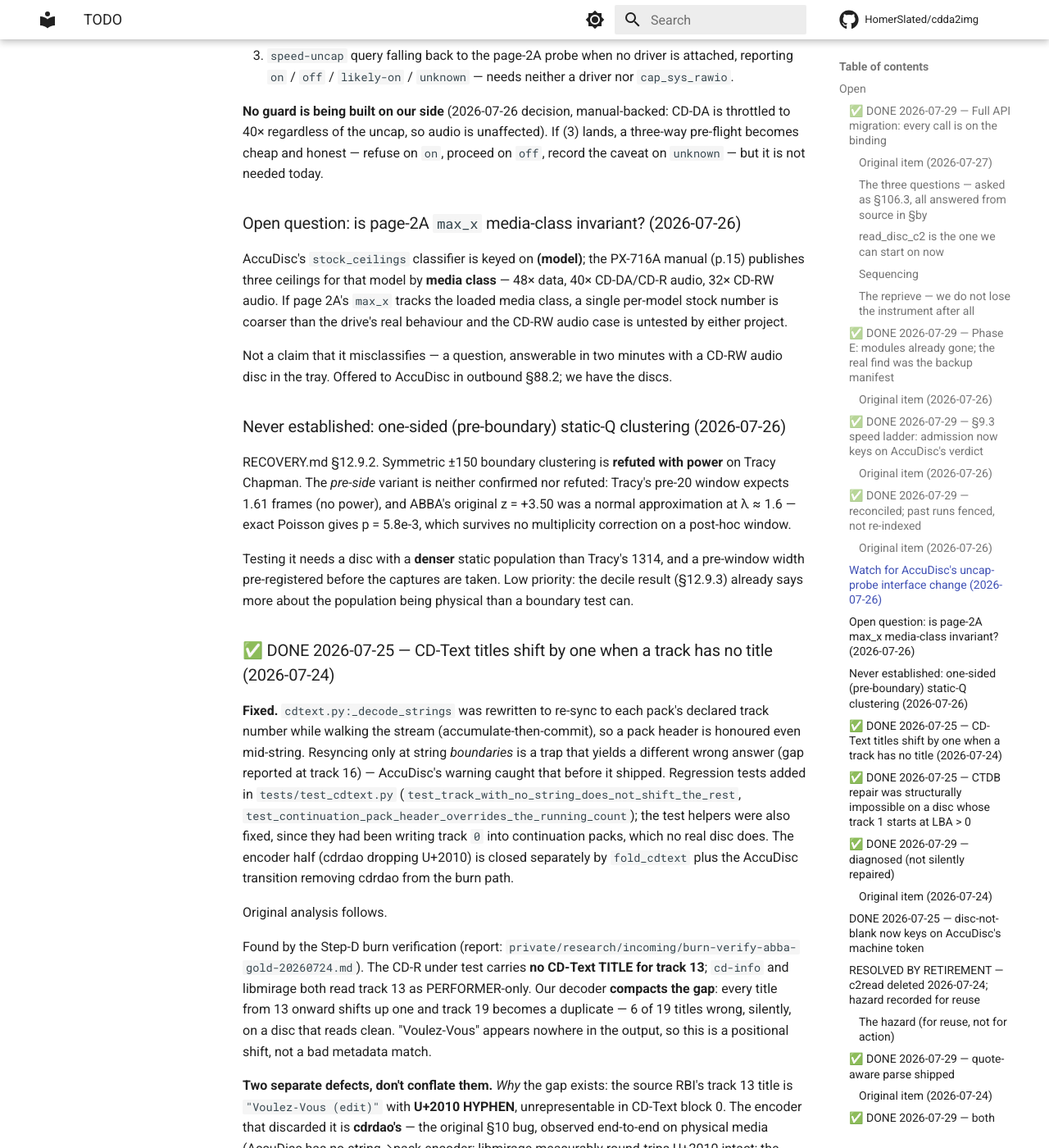
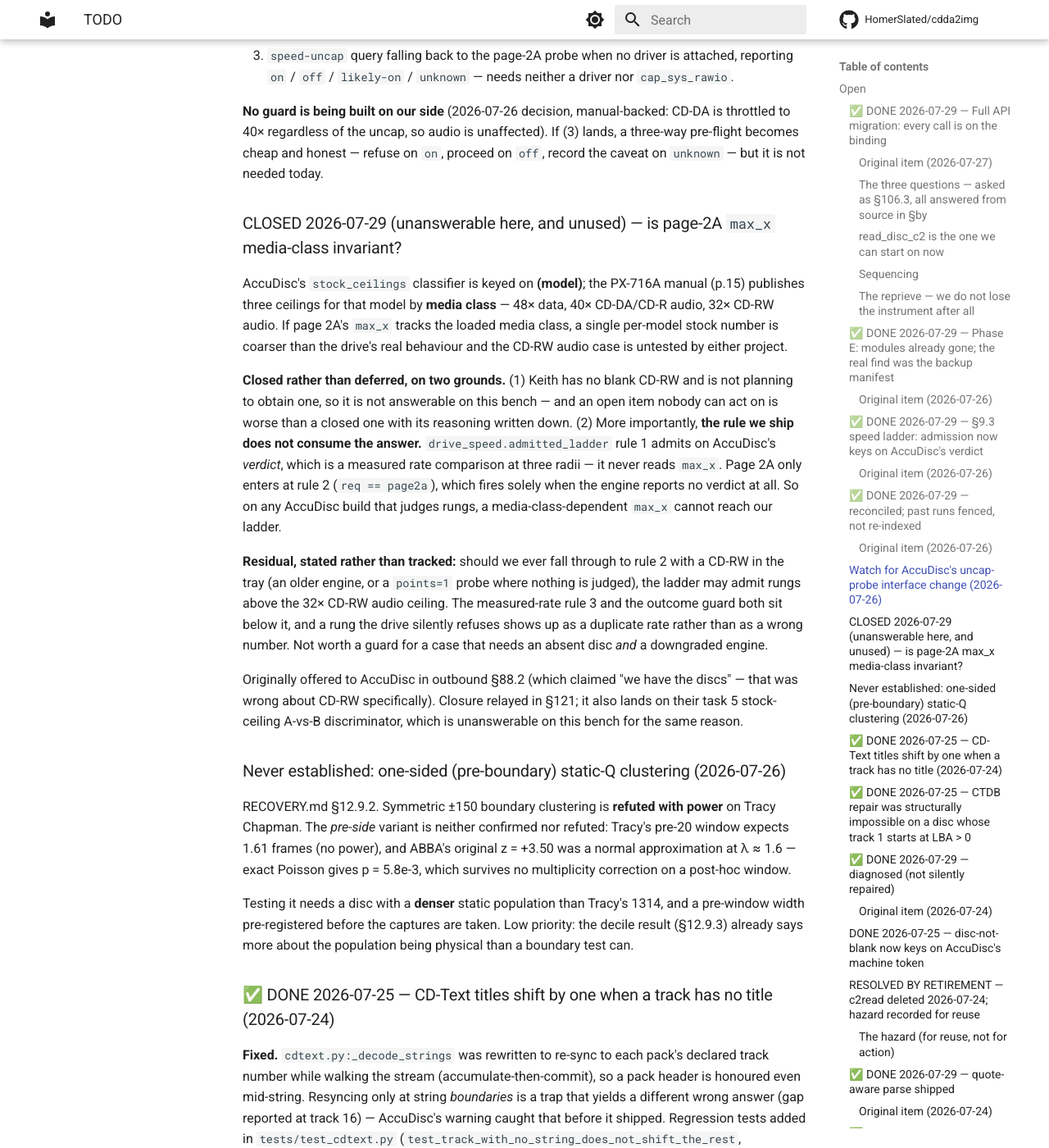
Before and after one commit to HomerSlated/cdda2img, an MkDocs documentation site: the page built from docs/reference/TODO.md, in a window 1280 px wide and 1400 px high, scrolled down 6662 px. Shown: the whole window at 82% size. Built offline with MkDocs 1.6.1 and Material for MkDocs 9.7.7, drawn with Linux system fonts in a browser that asks for light colours; comment, search, counter and statistics services are not loaded.

Commit message:
docs(todo): close the page-2A media-class question — the rule we ship never reads it
Keith has no blank CD-RW and is not obtaining one, so the discriminating
experiment is unavailable here. That alone would justify a defer, not a close.

What justifies the close is that we checked whether we consume the answer and we
do not. `drive_speed.admitted_ladder` rule 1 — shipped 2026-07-29 to close the
§9.3 gap — admits rungs on AccuDisc's **verdict**, a measured rate comparison at
three radii. It never reads `max_x`. Page 2A enters only at rule 2
(`req == page2a`), which fires solely when the engine reports no verdict at all.
So on any build that judges rungs, a media-class-dependent `max_x` cannot reach
our ladder.

Which is a small vindication of the verdict rule from a direction nobody was
looking. We adopted it because `req == page2a` cross-checks the drive's quantiser
rather than its ceiling. It turns out reading a *measurement* instead of an
*advertisement* also makes an open question about that advertisement's honesty
irrelevant — including one nobody had enumerated when the rule was chosen.

The residual is stated rather than tracked: falling through to rule 2 with a
CD-RW loaded could admit above the 32x CD-RW audio ceiling, but that needs an
absent disc *and* a downgraded engine, and rule 3 plus the outcome guard sit
below it.

Also retracts a claim: §88.2 offered AccuDisc this experiment saying "we have the
discs". We did not, for the case that mattered, and the item sat open on both
sides for three days as though it were one tray-load away.

Relayed as §121; it closes their task 5 A-vs-B discriminator on this bench too.

Co-Authored-By: Claude Opus 5 <noreply@anthropic.com>

```diff
--- a/docs/reference/TODO.md
+++ b/docs/reference/TODO.md
@@ -279,7 +279,7 @@ throttled to 40× regardless of the uncap, so audio is unaffected). If (3) lands
 three-way pre-flight becomes cheap and honest — refuse on `on`, proceed on `off`, record
 the caveat on `unknown` — but it is not needed today.
 
-### Open question: is page-2A `max_x` media-class invariant? (2026-07-26)
+### CLOSED 2026-07-29 (unanswerable here, and unused) — is page-2A `max_x` media-class invariant?
 
 AccuDisc's `stock_ceilings` classifier is keyed on **(model)**; the PX-716A manual (p.15)
 publishes three ceilings for that model by **media class** — 48× data, 40× CD-DA/CD-R
@@ -287,8 +287,25 @@ audio, 32× CD-RW audio. If page 2A's `max_x` tracks the loaded media class, a
 single per-model stock number is coarser than the drive's real behaviour and the CD-RW
 audio case is untested by either project.
 
-Not a claim that it misclassifies — a question, answerable in two minutes with a CD-RW
-audio disc in the tray. Offered to AccuDisc in outbound §88.2; we have the discs.
+**Closed rather than deferred, on two grounds.** (1) Keith has no blank CD-RW and is not
+planning to obtain one, so it is not answerable on this bench — and an open item nobody
+can act on is worse than a closed one with its reasoning written down. (2) More
+importantly, **the rule we ship does not consume the answer.** `drive_speed.admitted_ladder`
+rule 1 admits on AccuDisc's *verdict*, which is a measured rate comparison at three radii
+— it never reads `max_x`. Page 2A only enters at rule 2 (`req == page2a`), which fires
+solely when the engine reports no verdict at all. So on any AccuDisc build that judges
+rungs, a media-class-dependent `max_x` cannot reach our ladder.
+
+**Residual, stated rather than tracked:** should we ever fall through to rule 2 with a
+CD-RW in the tray (an older engine, or a `points=1` probe where nothing is judged), the
+ladder may admit rungs above the 32× CD-RW audio ceiling. The measured-rate rule 3 and
+the outcome guard both sit below it, and a rung the drive silently refuses shows up as a
+duplicate rate rather than as a wrong number. Not worth a guard for a case that needs an
+absent disc *and* a downgraded engine.
+
+Originally offered to AccuDisc in outbound §88.2 (which claimed "we have the discs" — that
+was wrong about CD-RW specifically). Closure relayed in §121; it also lands on their task 5
+stock-ceiling A-vs-B discriminator, which is unanswerable on this bench for the same reason.
 
 ### Never established: one-sided (pre-boundary) static-Q clustering (2026-07-26)
 
```
